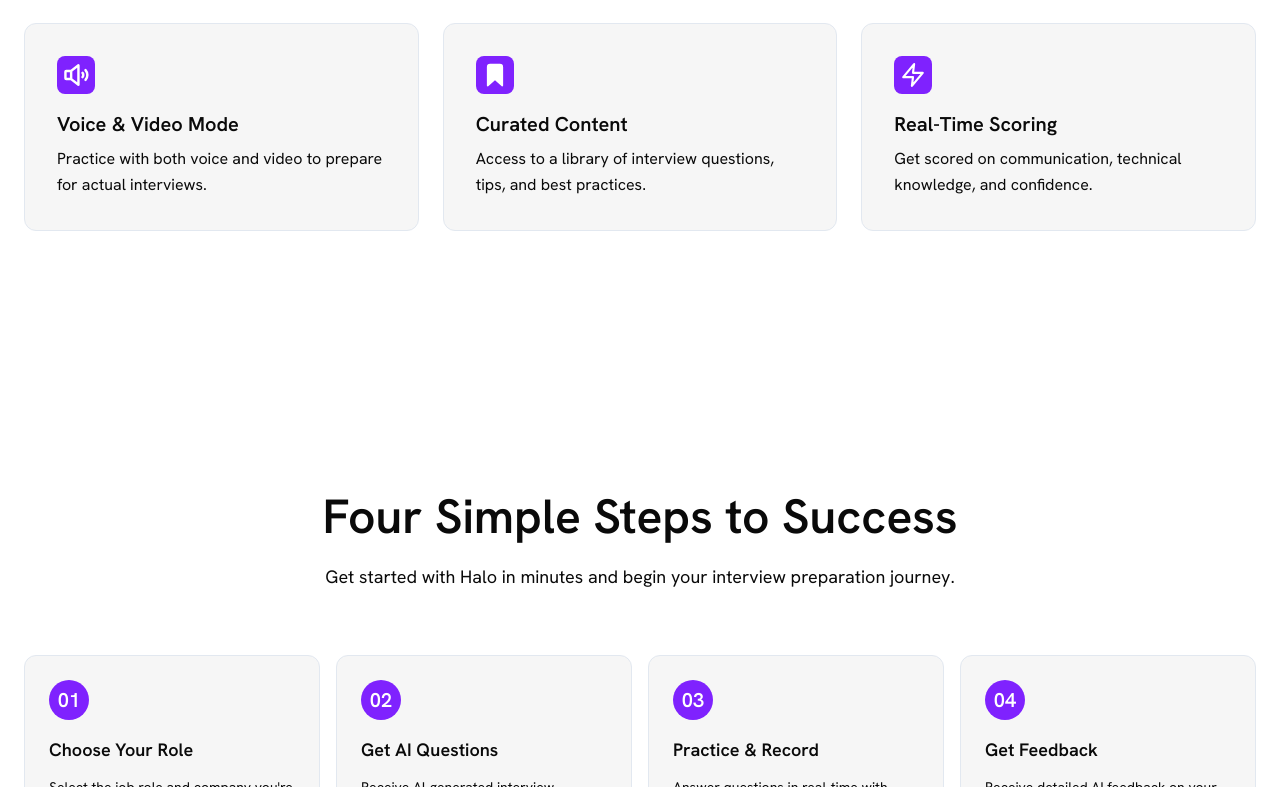
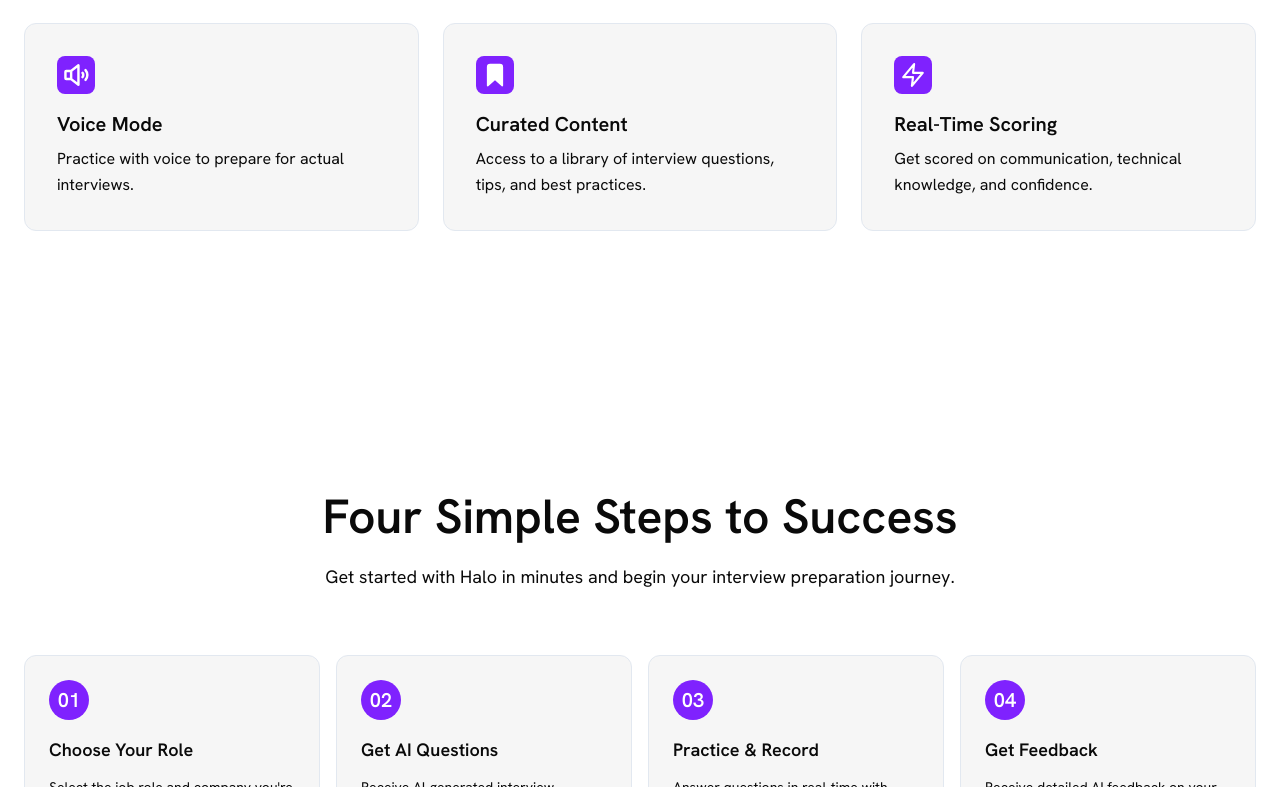
Before and after one commit to unsafe0x0/halo, a Next.js app: page / in a window 1280 px wide. Shown: the part 1333-2120 px from the top of the page. Built offline with nearby package versions, Linux system fonts and the light colour scheme; no server answers.

Commit message:
fixed redirects

```diff
--- a/app/api/ai/route.ts
+++ b/app/api/ai/route.ts
@@ -40,7 +40,7 @@ export async function POST(req: NextRequest) {
   } catch (err) {
     return NextResponse.json(
       { error: "Internal Server Error" },
-      { status: 500 }
+      { status: 500 },
     );
   }
 }
--- a/app/api/user/dashboard/route.ts
+++ b/app/api/user/dashboard/route.ts
@@ -32,12 +32,12 @@ export async function GET(req: NextRequest) {
 
     return NextResponse.json(
       { user: userData, scores, dates },
-      { status: 200 }
+      { status: 200 },
     );
   } catch (error) {
     return NextResponse.json(
       { error: "Internal Server Error" },
-      { status: 500 }
+      { status: 500 },
     );
   }
 }
--- a/app/api/user/interview/route.ts
+++ b/app/api/user/interview/route.ts
@@ -20,7 +20,7 @@ export async function POST(req: NextRequest) {
     if (!outcome) {
       return NextResponse.json(
         { error: "Missing outcome data" },
-        { status: 400 }
+        { status: 400 },
       );
     }
 
@@ -46,7 +46,7 @@ export async function POST(req: NextRequest) {
     console.error("Error storing interview:", error);
     return NextResponse.json(
       { error: "Internal Server Error" },
-      { status: 500 }
+      { status: 500 },
     );
   }
 }
--- a/components/common/Navbar.tsx
+++ b/components/common/Navbar.tsx
@@ -2,7 +2,7 @@
 
 import React, { useState, useEffect, useRef } from "react";
 import Link from "next/link";
-import { IoClose, IoMenu, IoLogOut } from "react-icons/io5";
+import { BiMenu } from "react-icons/bi";
 import { BsMoon, BsSun } from "react-icons/bs";
 import { useTheme } from "next-themes";
 import { useSession, signOut } from "next-auth/react";
@@ -144,7 +144,7 @@ const Navbar = () => {
               className="md:hidden p-2 rounded-lg hover:bg-card transition-colors"
               aria-label="Toggle mobile menu"
             >
-              <IoMenu size={24} />
+              <BiMenu size={24} />
             </button>
           </div>
         </div>
--- a/components/dashboard/CallingAi.tsx
+++ b/components/dashboard/CallingAi.tsx
@@ -142,7 +142,7 @@ const CallingAi: React.FC<CallingAiProps> = ({
       const utterance = new SpeechSynthesisUtterance(text);
       const voices = window.speechSynthesis.getVoices();
       const selectedVoice = voices.find(
-        (v) => v.name === interviewDetails?.voice
+        (v) => v.name === interviewDetails?.voice,
       );
 
       if (selectedVoice) {
@@ -200,7 +200,7 @@ const CallingAi: React.FC<CallingAiProps> = ({
     if (!interviewDetails || hasSentIntro) return;
 
     const introContent = buildInterviewPrompt(
-      "Please ask the first interview question, referencing the candidate details above."
+      "Please ask the first interview question, referencing the candidate details above.",
     );
 
     const introMessage: Message = {
--- a/components/dashboard/HaloAi.tsx
+++ b/components/dashboard/HaloAi.tsx
@@ -36,7 +36,7 @@ const HaloAi = () => {
           parsed.map((msg: Message) => ({
             ...msg,
             timestamp: new Date(msg.timestamp),
-          }))
+          })),
         );
       } catch (error) {
         console.error("Failed to load messages from localStorage", error);
--- a/components/dashboard/InterviewCard.tsx
+++ b/components/dashboard/InterviewCard.tsx
@@ -61,7 +61,7 @@ const InterviewCard: React.FC<InterviewCardProps> = ({
           </div>
           <span
             className={`shrink-0 text-xs font-semibold px-2.5 py-1 rounded-full whitespace-nowrap ${getStatusColor(
-              status
+              status,
             )}`}
           >
             {status.replace("_", " ").charAt(0).toUpperCase() +
--- a/components/landing/Cta.tsx
+++ b/components/landing/Cta.tsx
@@ -23,13 +23,11 @@ const Cta = () => {
               </p>
             </div>
 
-            <div className="flex flex-col sm:flex-row gap-4 w-full sm:w-auto justify-center">
-              <Link href="/sign-up">
-                <Button size="large" variant="primary">
-                  Start Free Trial
-                </Button>
-              </Link>
-            </div>
+            <Link href="/sign-in">
+              <Button size="large" variant="primary">
+                Start Free Trial
+              </Button>
+            </Link>
           </div>
         </div>
       </div>
--- a/components/landing/Features.tsx
+++ b/components/landing/Features.tsx
@@ -30,9 +30,9 @@ const Features = () => {
     },
     {
       icon: PiSpeakerHighBold,
-      title: "Voice & Video Mode",
+      title: "Voice Mode",
       description:
-        "Practice with both voice and video to prepare for actual interviews.",
+        "Practice with voice to prepare for actual interviews.",
     },
     {
       icon: IoBookmark,
--- a/components/landing/HeroSection.tsx
+++ b/components/landing/HeroSection.tsx
@@ -36,14 +36,11 @@ const HeroSection = () => {
                 your dream job.
               </p>
             </div>
-
-            <div className="flex flex-col sm:flex-row gap-4">
-              <Link href="/sign-up">
-                <Button size="large" variant="primary">
-                  Get Started
-                </Button>
-              </Link>
-            </div>
+            <Link href="/sign-in">
+              <Button size="large" variant="primary">
+                Get Started
+              </Button>
+            </Link>
           </div>
 
           <div className="flex items-center justify-center">
```
Also changed, not shown: app/api/interview/route.ts (+4 -4 lines).
